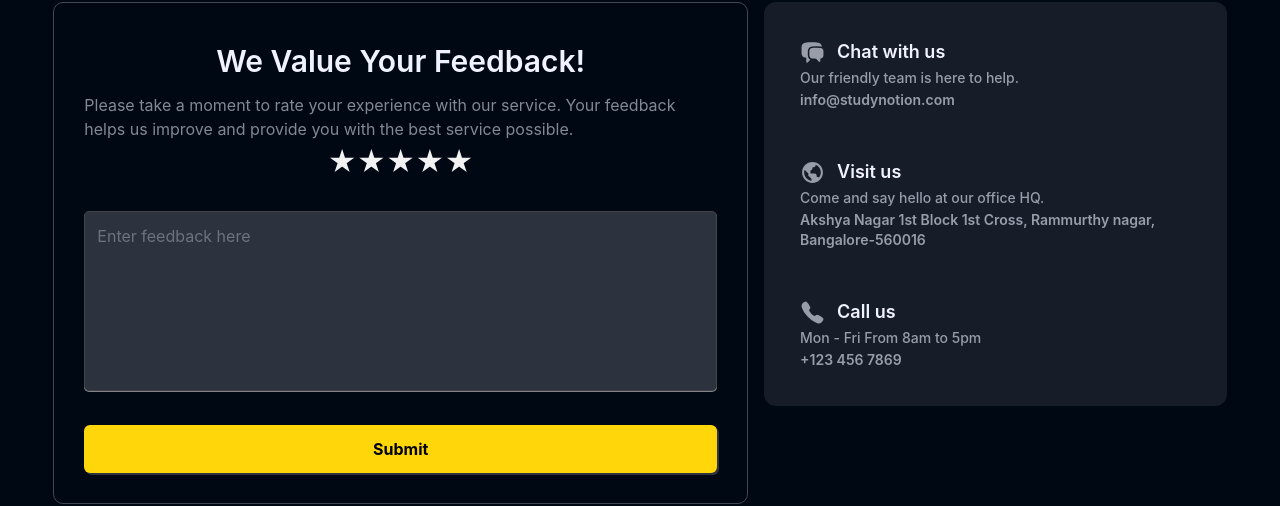
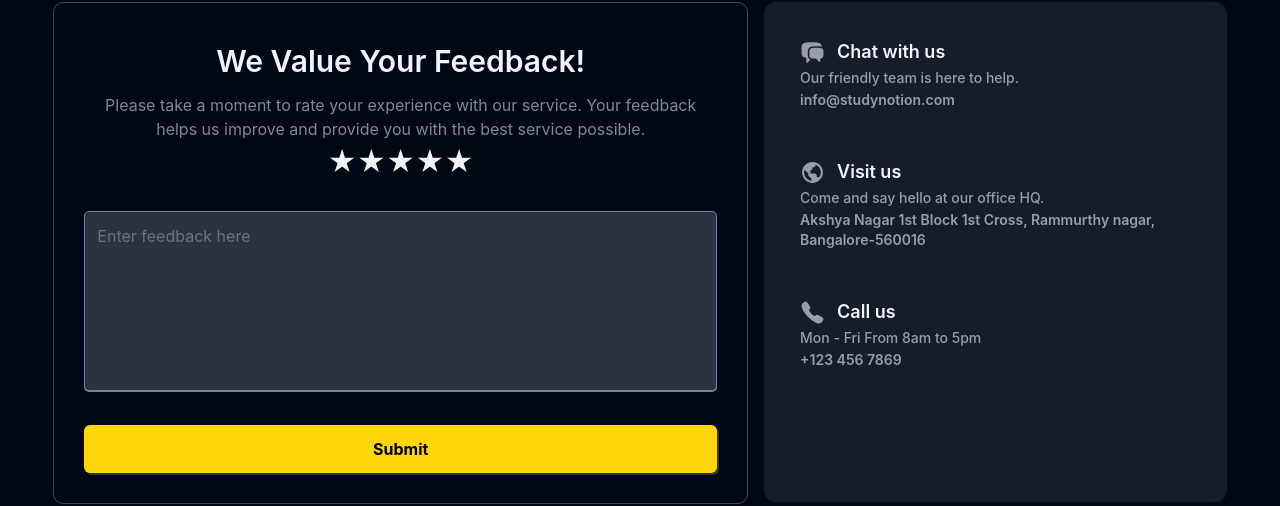
Before and after one commit to Muskansahuincredible/StudyNotion-An-Online-Education-Platform, a React (Create React App) app: page /rateus in a window 1280 px wide. Shown: the part 153-659 px from the top of the page. Built offline with nearby package versions, Linux system fonts and the light colour scheme; no server answers; the HTML template or start-up script is replaced by a standard one.

Commit message:
Modified Rate us page

```diff
--- a/src/components/ContactPage/ContactDetails.jsx
+++ b/src/components/ContactPage/ContactDetails.jsx
@@ -30,8 +30,8 @@ const contactDetails = [
 
 const ContactDetails = () => {
   return (
-    <div className="flex flex-col gap-6 rounded-xl bg-richblack-800 p-4 lg:p-6">
-      {contactDetails.map((ele, i) => {
+    <div className="flex flex-col gap-6 p-[34px] rounded-xl bg-richblack-800 h-[500px] lg:p-6">
+     {contactDetails.map((ele, i) => {
         let Icon = Icon1[ele.icon] || Icon2[ele.icon] || Icon3[ele.icon];
         let detailElement;
 
--- a/src/pages/Rateus.jsx
+++ b/src/pages/Rateus.jsx
@@ -3,6 +3,7 @@ import "./rateus.css";
 import ContactDetails from "../components/ContactPage/ContactDetails"
 import Footer from "../components/common/Footer"
 import ReviewSlider from "../components/common/ReviewSlider"
+import { motion } from 'framer-motion';
 
 function RateUsComponent({ previousContent }) {
   const [errorRating, setErrorRating] = useState(false);
@@ -39,13 +40,13 @@ function RateUsComponent({ previousContent }) {
   const handleSubmit = () => {
     setErrorRating(false); //refresh everytime
     setErrorFeedback(false);
-    if(!rating){
+    if (!rating) {
       setErrorRating(true);
     }
-    if(!feedback){
+    if (!feedback) {
       setErrorFeedback(true);
     }
-    else if(feedback && rating){
+    else if (feedback && rating) {
       setRating(0);
       setFeedback("");
       alert("Thank you for the feedback!")
@@ -55,11 +56,11 @@ function RateUsComponent({ previousContent }) {
 
   return (
     <>
-    <div className="rate-us-page bg-richblack-900 mx-auto flex w-11/12 max-w-maxContent h-maxContent flex-col justify-between gap-4 text-white lg:flex-row">
+      <div className="flex flex-col justify-between w-11/12 gap-4 mx-auto text-white rate-us-page bg-richblack-900 max-w-maxContent h-maxContent lg:flex-row">
         <div className="rate-us-container lg:w-[60%] border border-richblack-600 ">
-        <h2 className="mt-4 text-3xl leading-6 font-semibold text-richblack-5 text-center mb-2">We Value Your Feedback!</h2>
+          <h2 id="greettext" className="mt-4 mb-2 text-3xl font-semibold leading-6 text-center text-richblack-5">We Value Your Feedback!</h2>
           {/* <h2 className="rate-us-heading">Rate Our Website</h2> */}
-        <p className="mt-5 text-richblack-300">Please take a moment to rate your experience with our service. Your feedback helps us improve and provide you with the best service possible.</p>
+          <p className="mt-5 text-richblack-300 text-center">Please take a moment to rate your experience with our service. Your feedback helps us improve and provide you with the best service possible.</p>
           <div className="star-rating">
             {/* Stars go here */}
 
@@ -83,15 +84,19 @@ function RateUsComponent({ previousContent }) {
               *Please enter a rating.
             </span>
           )}
-        <textarea
+     <motion.textarea
   className="feedback-textarea bg-richblack-700 mt-7 p-3 text-[16px] leading-[24px] text-richblack-5 shadow-[0_1px_0_0] shadow-white/50 placeholder:text-richblack-400 focus:outline-none"
   placeholder="Enter feedback here"
   value={feedback}
-          onChange={handleFeedbackChange}></textarea>
+  onChange={handleFeedbackChange}
+  initial={{ borderColor: '#6f81a5' }}
+  whileFocus={{ borderColor: '#0a53e4', boxShadow: '0 0 0 2px #0a53e4' }}
+  transition={{ duration: 0.2, ease: 'easeInOut' }}
+/>
           {errorFeedback && (
-          <span className="-mt-10 text-center text-[12px] text-yellow-100">
+            <label className="-mt-10 text-center text-[12px] text-yellow-100">
               *Please enter feedback.
-          </span>
+            </label>
           )}
 
           <div className="submit-container">
@@ -106,14 +111,14 @@ function RateUsComponent({ previousContent }) {
         </div>
 
       </div>
-    <div className="relative mx-auto my-20 flex w-11/12 max-w-maxContent flex-col items-center justify-between gap-8 bg-richblack-900 text-white">
+      <div className="relative flex flex-col items-center justify-between w-11/12 gap-8 mx-auto my-20 text-white max-w-maxContent bg-richblack-900">
         {/* Reviws from Other Learner */}
-        <h1 className="text-center text-4xl font-semibold mt-8 ">
+        <h1 className="mt-8 text-4xl font-semibold text-center ">
           Happy & Satisfied Learners!
         </h1>
         <ReviewSlider />
       </div>
-    <Footer/>
+      <Footer />
     </>
   );
 }
--- a/src/pages/rateus.css
+++ b/src/pages/rateus.css
@@ -52,3 +52,30 @@
   .feedback-textarea::placeholder {
     color: #888; /* Placeholder text color */
   }
+  .feedback-textarea:focus,
+  .feedback-textarea:valid {
+    outline: none;
+    border: 1.5px solid #fff;
+  }
+
+
+  .feedback-textarea {
+    transition: border-color 0.2s ease-in-out, box-shadow 0.2s ease-in-out;
+  }
+
+  .feedback-textarea:focus {
+    border-color: #F7DC6F; /* glowing yellow */
+    box-shadow: 0 0 0 2px #F7DC6F;
+  }
+
+  .feedback-textarea::placeholder {
+    transition: transform 0.2s ease-in-out;
+    pointer-events: none; /* to prevent placeholder from being clickable */
+    z-index: 1; /* to ensure the placeholder is above the border */
+  }
+
+  .feedback-textarea:focus::placeholder {
+    transform: translateY(-16px); /* move placeholder up to the border */
+    font-size: 12px; /* adjust font size to fit the border */
+    color: #F7DC6F; /* match the glowing yellow color */
+  }
```
Lines whose indentation alone changed are shown as unchanged.
